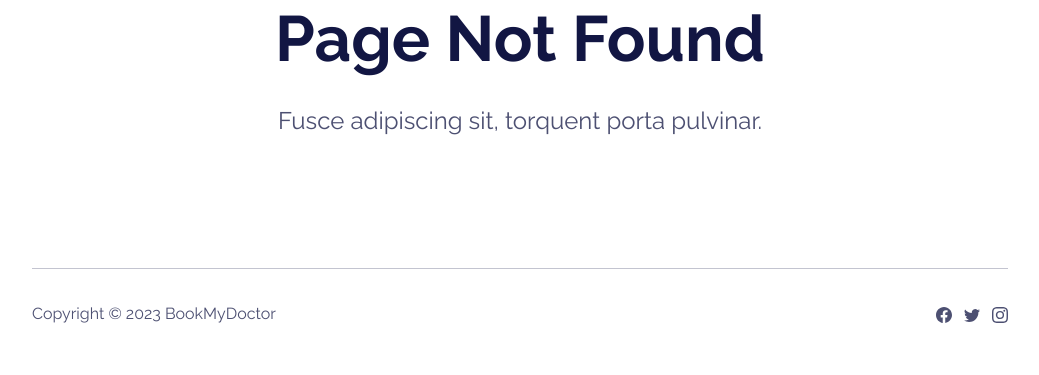
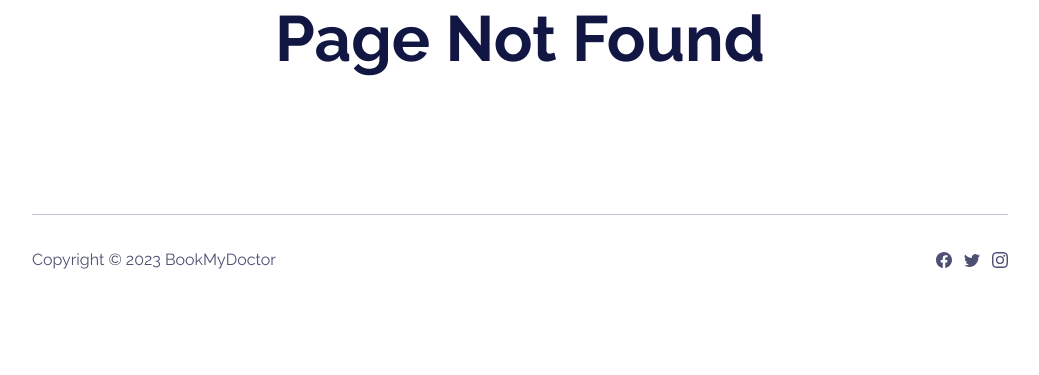
Before and after one commit to ShyamGadde/book-my-doctor, a PHP site: page /404.php in a window 1280 px wide. Shown: the part 830-1205 px from the top of the page, without its empty margins (120-1159 px from the left). After the commit the page ends 1099 px from the top, so only its background shows below. Run offline with PHP 8.4, Linux system fonts and the light colour scheme; some web fonts are replaced.

Commit message:
Update 404 page

```diff
--- a/404.php
+++ b/404.php
@@ -9,9 +9,6 @@
       </div>
       <div class="col text-center">
         <h2 class="display-3 fw-bold mb-4">Page Not Found</h2>
-        <p class="fs-4 text-muted">
-          Fusce adipiscing sit, torquent porta pulvinar.
-        </p>
       </div>
     </div>
   </div>
```
